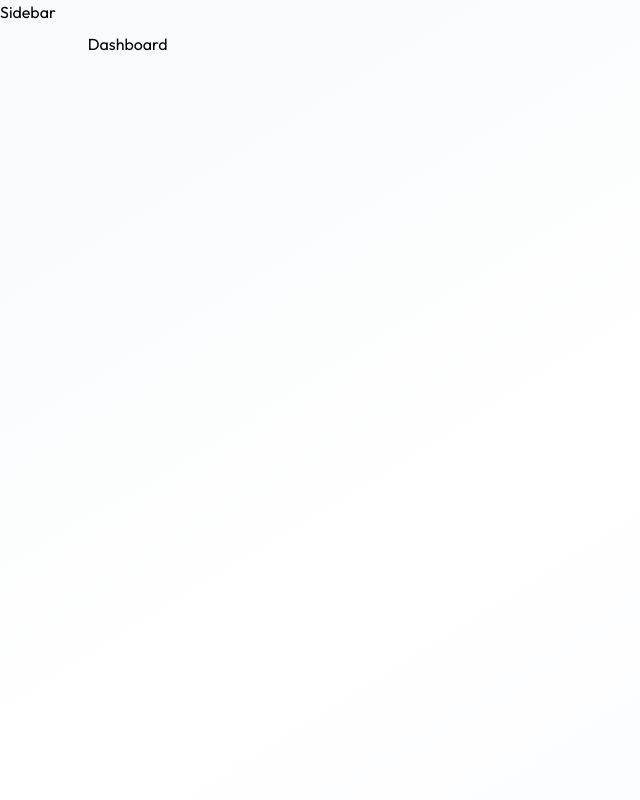
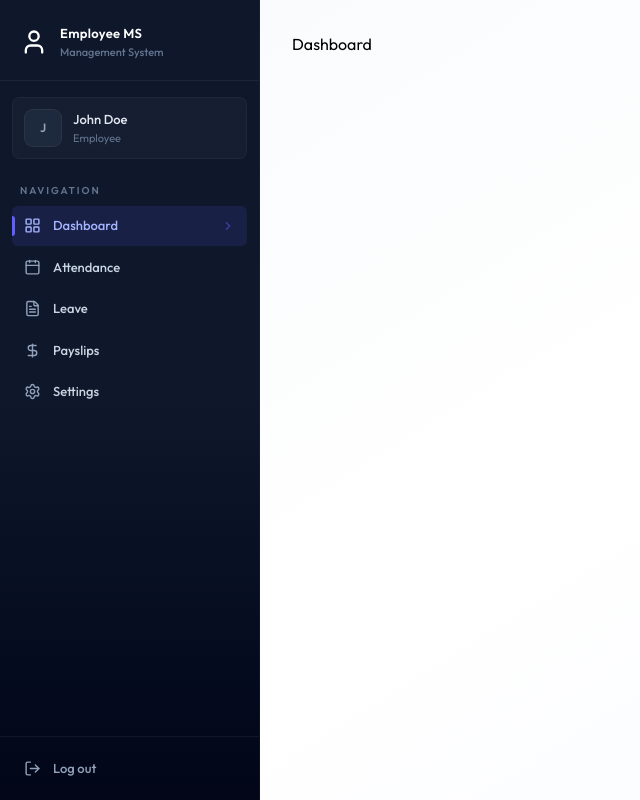
Before and after one commit to JBOY-AB/FullStack-EMS, a React (Vite) app in the folder client/: page /dashboard in a window 1280 px wide. Shown: the whole page, without its empty margins (0-640 px from the left). Built offline with nearby package versions, Linux system fonts and the light colour scheme.

Commit message:
sidebar UI completed

```diff
--- /dev/null
+++ b/client/src/components/Sidebar.jsx
@@ -0,0 +1,181 @@
+import { useState } from 'react'
+import React, { useEffect } from 'react'
+import { Link, useLocation } from 'react-router-dom'
+import {
+  CalendarIcon,
+  ChevronRightIcon,
+  DollarSignIcon,
+  FileTextIcon,
+  LayoutGridIcon,
+  LogOutIcon,
+  MenuIcon,
+  SettingsIcon,
+  UserIcon,
+  XIcon,
+} from 'lucide-react'
+import { dummyProfileData } from '../assets/assets'
+
+const Sidebar = () => {
+  const { pathname } = useLocation()
+  const [userName, setUserName] = useState('')
+  const [mobileopen, setMobileOpen] = useState(false)
+
+  useEffect(() => {
+    setUserName(dummyProfileData.firstName + ' ' + dummyProfileData.lastName)
+  }, [])
+
+  // close mobile sidebar on route change
+  useEffect(() => {
+    setMobileOpen(false)
+  }, [pathname])
+
+  const role = '' || 'EMPLOYEE'
+
+  const navItems = [
+    { name: 'Dashboard', path: '/dashboard', icon: LayoutGridIcon },
+    role === 'ADMIN'
+      ? { name: 'Employees', path: '/employees', icon: UserIcon }
+      : { name: 'Attendance', path: '/attendance', icon: CalendarIcon },
+    { name: 'Leave', path: '/leave', icon: FileTextIcon },
+    { name: 'Payslips', path: '/payslips', icon: DollarSignIcon },
+    { name: 'Settings', path: '/settings', icon: SettingsIcon },
+  ]
+
+  const handleLogout = () => {
+    window.location.href = '/login'
+  }
+
+  const sidebarContent = (
+    <>
+      {/* Band header */}
+      <div className='px-5 pt-6 pb-5 border-b border-white/6'>
+        <div className='flex items-center justify-between'>
+          <div className='flex items-center gap-3'>
+            <UserIcon className='text-white size-7' />
+            <div>
+              <p className='font-semibold text-[13px] text-white tracking-wide'>Employee MS</p>
+              <p className='text-[11px] text-slate-500 font-medium'>Management System</p>
+            </div>
+          </div>
+
+          {/* close menu on mobile */}
+          <button
+            onClick={() => setMobileOpen(false)}
+            className='lg:hidden text-slate-400 hover:text-white p-1'
+          >
+            <XIcon size={20} />
+          </button>
+        </div>
+      </div>
+
+      {/* user profile card */}
+      {userName && (
+        <div className='mx-3 mt-4 mb-1 p-3 rounded-lg bg-white/3 border border-white/4'>
+          <div className='flex items-center gap-3'>
+            <div className='w-9 h-9 rounded-lg bg-slate-800 flex items-center justify-center ring-1 ring-white/10 shrink-0'>
+              <span className='text-slate-400 text-xs font-semibold'>
+                {userName.charAt(0).toUpperCase()}
+              </span>
+            </div>
+            <div className='min-w-0'>
+              <p className='text-[13px] font-medium text-slate-200 truncate'>{userName}</p>
+              <p className='text-[11px] text-slate-500 truncate'>
+                {role === 'ADMIN' ? 'Administrator' : 'Employee'}
+              </p>
+            </div>
+          </div>
+        </div>
+      )}
+
+      {/* Section label */}
+      <div className='px-5 pt-5 pb-2'>
+        <p className='text-[10px] font-semibold uppercase tracking-[0.12rem] text-slate-500'>
+          Navigation
+        </p>
+      </div>
+
+      {/* navigation list */}
+      <div className='flex-1 px-3 space-y-0.5 overflow-y-auto'>
+        {navItems.map((item) => {
+          const isActive = pathname.startsWith(item.path)
+
+          return (
+            <Link
+              key={item.name}
+              to={item.path}
+              className={`group flex items-center gap-3 px-3 py-2.5 rounded-md text-[13px] font-medium transition-all duration-150 relative ${
+                isActive
+                  ? 'bg-indigo-500/12 text-indigo-300'
+                  : 'text-slate-300 hover:text-white hover:bg-white/4'
+              }`}
+            >
+              {isActive && (
+                <div className='absolute left-0 top-1/2 -translate-y-1/2 w-[3px] h-5 rounded-r-full bg-indigo-500' />
+              )}
+
+              <item.icon
+                className={`w-[17px] h-[17px] shrink-0 ${
+                  isActive
+                    ? 'text-indigo-300'
+                    : 'text-slate-400 group-hover:text-slate-300'
+                }`}
+              />
+
+              <span className='flex-1'>{item.name}</span>
+
+              {isActive && <ChevronRightIcon className='w-3.5 h-3.5 text-indigo-500/50' />}
+            </Link>
+          )
+        })}
+      </div>
+
+      {/* logout */}
+      <div className='p-3 border-t border-white/6'>
+        <button onClick={handleLogout} className='flex items-center gap-3 w-full px-3 py-2.5 rounded-md text-[13px] font-medium text-slate-400 hover:text-rose-400
+         hover:bg-rose-500/8 transition-all duration-150'>
+            <LogOutIcon className='w-[17px] h-[17px]' />
+            <span>
+                Log out
+            </span>
+        </button>
+      </div>
+
+    </>
+  )
+
+  return (
+    <>
+      {/* mobile hamburger button */}
+      <button
+        onClick={() => setMobileOpen(true)}
+        className='lg:hidden fixed top-4 left-4 z-50 p-2 bg-slate-900 text-white rounded-lg shadow-lg border border-white/10'
+      >
+        <MenuIcon size={20} />
+      </button>
+
+      {/* mobile overlay */}
+      {mobileopen && (
+        <div
+          className='lg:hidden fixed inset-0 bg-black/60 backdrop-blur-sm z-40'
+          onClick={() => setMobileOpen(false)}
+        />
+      )}
+
+      {/* sidebar desktop */}
+      <aside className='hidden lg:flex flex-col h-full w-[260px] bg-linear-to-b from-slate-900 via-slate-900 to-slate-950 text-white shrink-0 border-r border-white/4'>
+        {sidebarContent}
+      </aside>
+
+      {/* sidebar mobile */}
+      <aside
+        className={`lg:hidden fixed inset-y-0 left-0 w-72 bg-linear-to-b from-slate-900 via-slate-900 to-slate-950 text-white z-50 flex flex-col transform transition-transform duration-300 ${
+          mobileopen ? 'translate-x-0' : '-translate-x-full'
+        }`}
+      >
+        {sidebarContent}
+      </aside>
+    </>
+  )
+}
+
+export default Sidebar
--- a/client/src/pages/Layout.jsx
+++ b/client/src/pages/Layout.jsx
@@ -1,9 +1,10 @@
 import { Outlet } from "react-router-dom"
+import Sidebar from "../components/Sidebar"
 
 const Layout = () => {
   return (
     <div className="flex h-screen bg-linear-to-br from-slate-50 via-white to-indigo-50/30">
-        <p>Sidebar</p>
+        <Sidebar />
         <main className="flex-1 overflow-y-auto">
             <div className="p-4 pt-16 sm:p-6 sm:pt-6 lg:p-8 max-w-400 mx-auto">
                 <Outlet />
```
